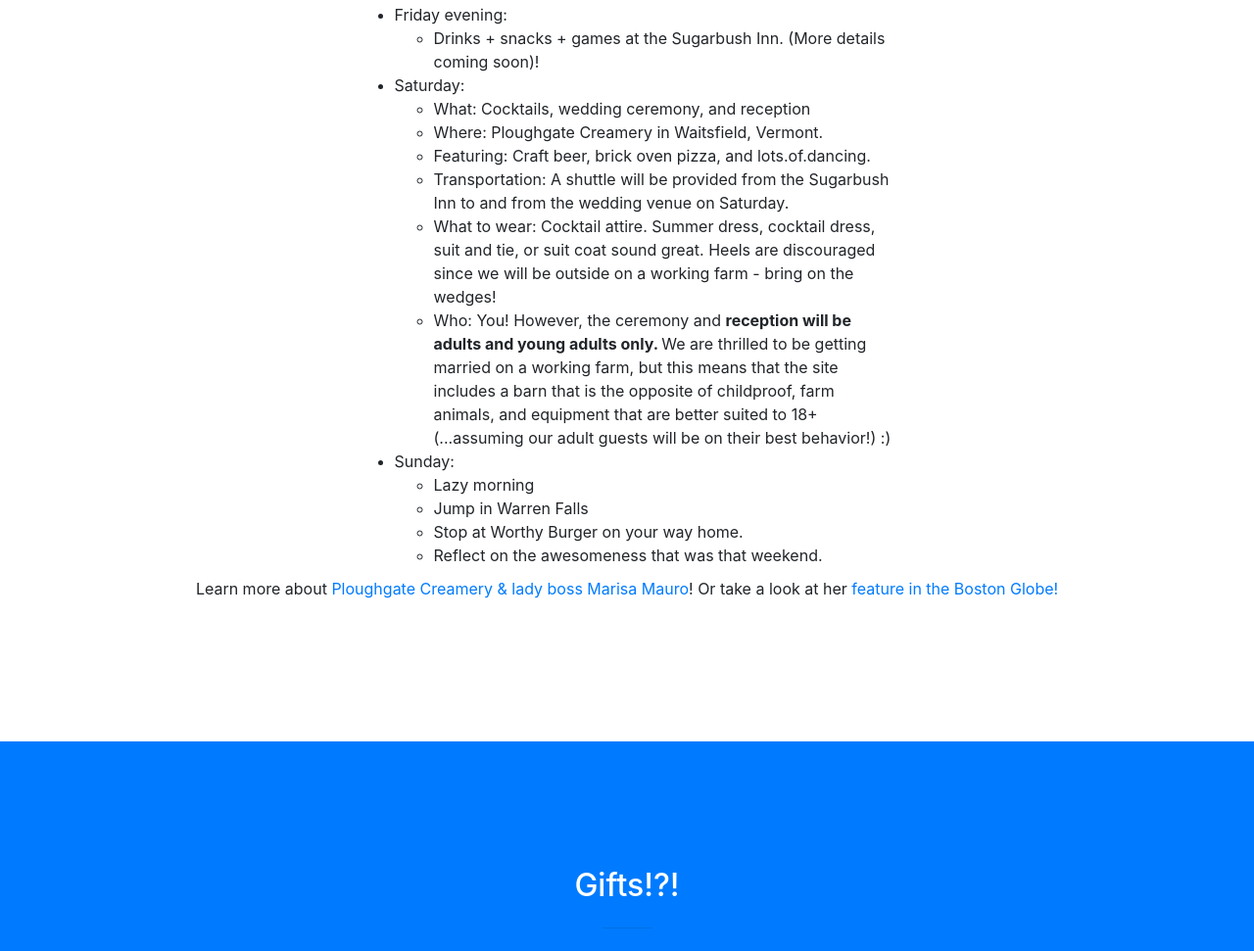
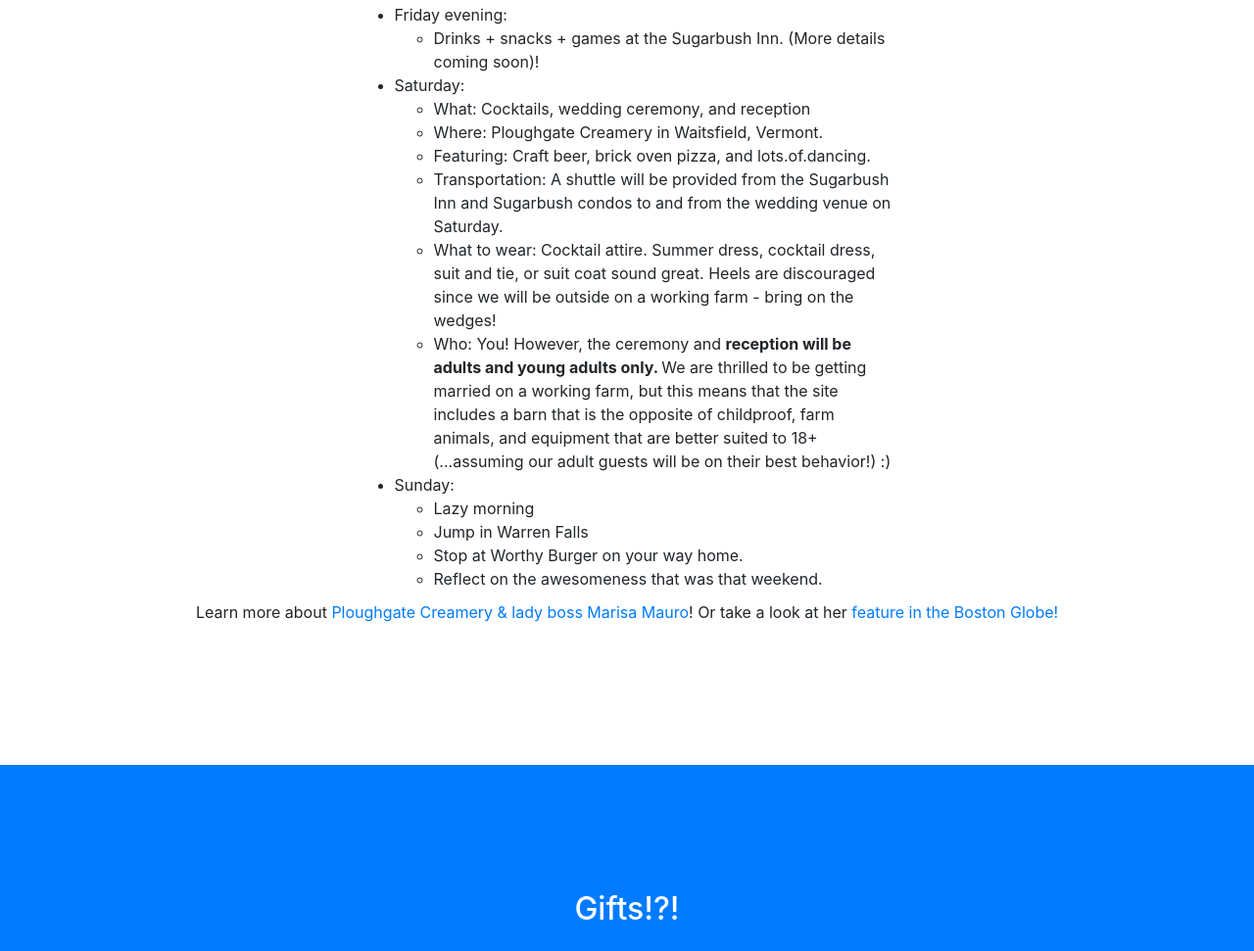
Before and after one commit to payne-chris-r/payne-chris-r.github.io, a website with bundled scripts: page index.html in a window 1280 px wide. Shown: the part 3882-4853 px from the top of the page at 98% size. Built offline with nearby package versions, Linux system fonts and the light colour scheme.

Commit message:
Latris on the menges

```diff
--- a/index.html
+++ b/index.html
@@ -315,7 +315,7 @@
               </li>
               <li>
                 Transportation: A shuttle will be provided from the Sugarbush
-                Inn to and from the wedding venue on Saturday.
+                Inn and Sugarbush condos to and from the wedding venue on Saturday.
               </li>
               <li>
                 What to wear: Cocktail attire. Summer dress, cocktail dress,
```
